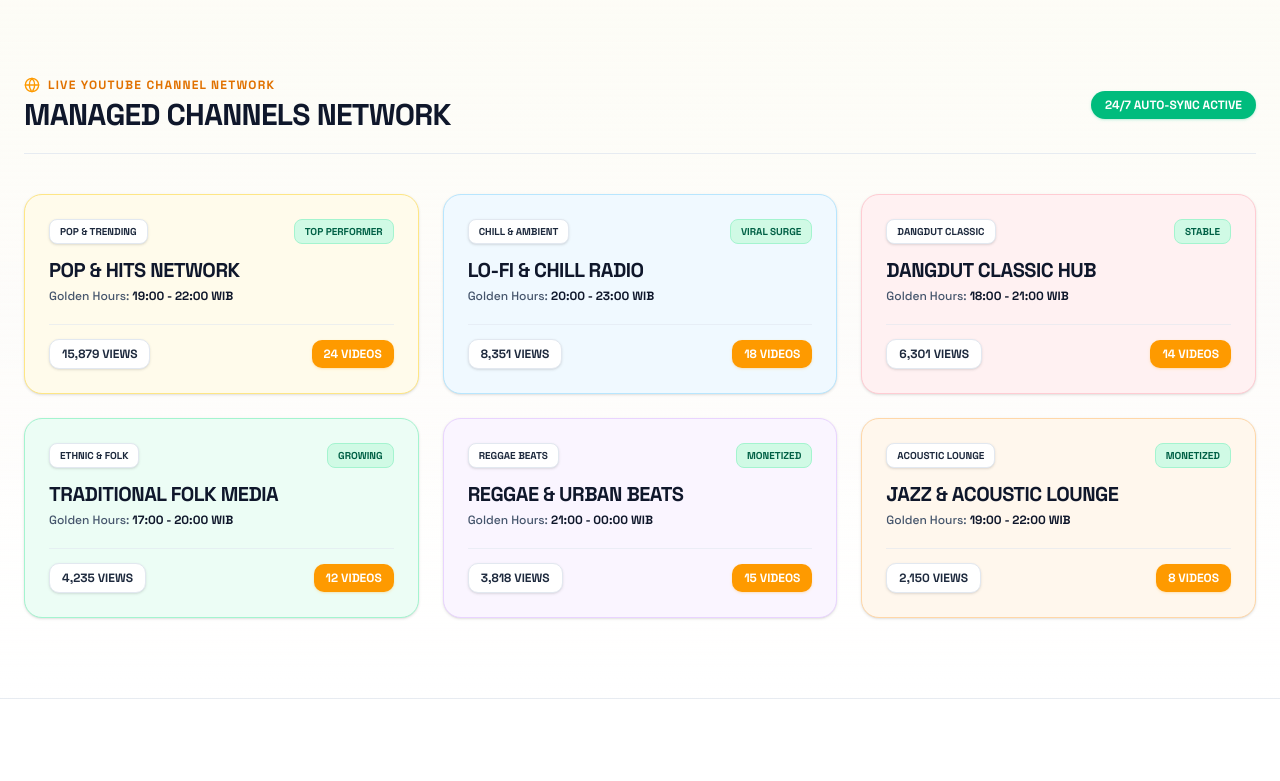
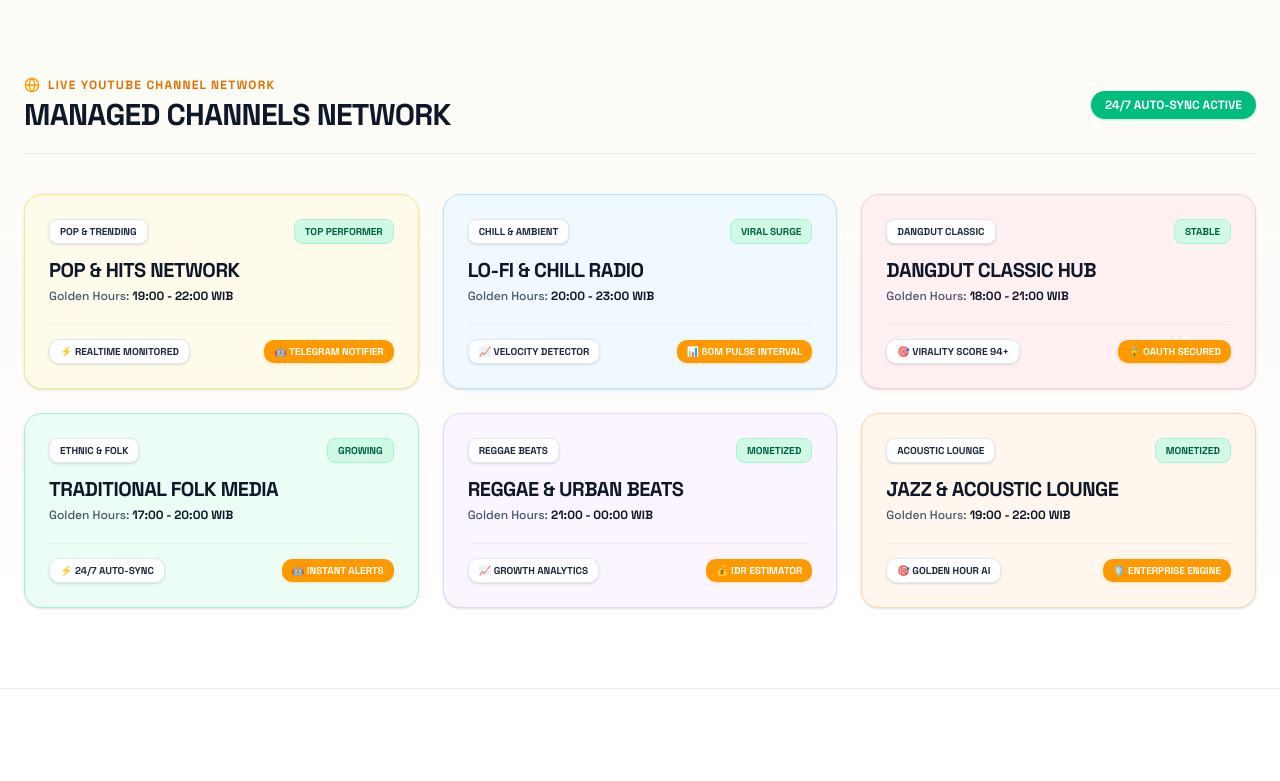
Before and after one commit to Audira141415/Audira-YT, a Next.js app in the folder frontend/: page / in a window 1280 px wide. Shown: the part 927-1708 px from the top of the page. Built offline with nearby package versions, Linux system fonts and the light colour scheme.

Commit message:
feat(landing): replace specific view/video numbers on channel showcase cards with clean global platform capability badges

```diff
--- a/frontend/src/app/page.tsx
+++ b/frontend/src/app/page.tsx
@@ -25,12 +25,12 @@ export default function LandingPage() {
   }, [])
 
   const channelsList = [
-    { name: "Pop & Hits Network", views: "15,879", videos: 24, bg: "bg-amber-50 border-amber-200", tag: "POP & TRENDING", status: "TOP PERFORMER", golden: "19:00 - 22:00 WIB" },
-    { name: "Lo-Fi & Chill Radio", views: "8,351", videos: 18, bg: "bg-sky-50 border-sky-200", tag: "CHILL & AMBIENT", status: "VIRAL SURGE", golden: "20:00 - 23:00 WIB" },
-    { name: "Dangdut Classic Hub", views: "6,301", videos: 14, bg: "bg-rose-50 border-rose-200", tag: "DANGDUT CLASSIC", status: "STABLE", golden: "18:00 - 21:00 WIB" },
-    { name: "Traditional Folk Media", views: "4,235", videos: 12, bg: "bg-emerald-50 border-emerald-200", tag: "ETHNIC & FOLK", status: "GROWING", golden: "17:00 - 20:00 WIB" },
-    { name: "Reggae & Urban Beats", views: "3,818", videos: 15, bg: "bg-purple-50 border-purple-200", tag: "REGGAE BEATS", status: "MONETIZED", golden: "21:00 - 00:00 WIB" },
-    { name: "Jazz & Acoustic Lounge", views: "2,150", videos: 8, bg: "bg-orange-50 border-orange-200", tag: "ACOUSTIC LOUNGE", status: "MONETIZED", golden: "19:00 - 22:00 WIB" },
+    { name: "Pop & Hits Network", feature1: "⚡ REALTIME MONITORED", feature2: "🤖 TELEGRAM NOTIFIER", bg: "bg-amber-50 border-amber-200", tag: "POP & TRENDING", status: "TOP PERFORMER", golden: "19:00 - 22:00 WIB" },
+    { name: "Lo-Fi & Chill Radio", feature1: "📈 VELOCITY DETECTOR", feature2: "📊 60M PULSE INTERVAL", bg: "bg-sky-50 border-sky-200", tag: "CHILL & AMBIENT", status: "VIRAL SURGE", golden: "20:00 - 23:00 WIB" },
+    { name: "Dangdut Classic Hub", feature1: "🎯 VIRALITY SCORE 94+", feature2: "🔒 OAUTH SECURED", bg: "bg-rose-50 border-rose-200", tag: "DANGDUT CLASSIC", status: "STABLE", golden: "18:00 - 21:00 WIB" },
+    { name: "Traditional Folk Media", feature1: "⚡ 24/7 AUTO-SYNC", feature2: "🤖 INSTANT ALERTS", bg: "bg-emerald-50 border-emerald-200", tag: "ETHNIC & FOLK", status: "GROWING", golden: "17:00 - 20:00 WIB" },
+    { name: "Reggae & Urban Beats", feature1: "📈 GROWTH ANALYTICS", feature2: "💰 IDR ESTIMATOR", bg: "bg-purple-50 border-purple-200", tag: "REGGAE BEATS", status: "MONETIZED", golden: "21:00 - 00:00 WIB" },
+    { name: "Jazz & Acoustic Lounge", feature1: "🎯 GOLDEN HOUR AI", feature2: "🛡️ ENTERPRISE ENGINE", bg: "bg-orange-50 border-orange-200", tag: "ACOUSTIC LOUNGE", status: "MONETIZED", golden: "19:00 - 22:00 WIB" },
   ]
 
   const faqs = [
@@ -196,7 +196,7 @@ export default function LandingPage() {
                     <h3 className="font-extrabold text-xl uppercase tracking-tight">Pop & Hits Network</h3>
                   </div>
                   <span className="bg-white text-amber-900 font-extrabold text-xs px-3 py-1.5 rounded-lg uppercase shadow-sm">
-                    15,879 VIEWS
+                    LIVE 24/7 ACTIVE
                   </span>
                 </div>
 
@@ -268,9 +268,9 @@ export default function LandingPage() {
                   <p className="text-xs font-medium text-slate-600">Golden Hours: <strong className="text-slate-900">{ch.golden}</strong></p>
                 </div>
 
-                <div className="mt-5 pt-3.5 border-t border-slate-200/60 flex justify-between items-center text-xs font-mono font-bold">
-                  <span className="bg-white text-slate-800 px-3 py-1.5 rounded-lg border border-slate-200 shadow-sm">{ch.views} VIEWS</span>
-                  <span className="bg-amber-500 text-white px-3 py-1.5 rounded-lg shadow-sm shadow-amber-500/20">{ch.videos} VIDEOS</span>
+                <div className="mt-5 pt-3.5 border-t border-slate-200/60 flex justify-between items-center text-[10px] font-mono font-bold">
+                  <span className="bg-white text-slate-800 px-2.5 py-1 rounded-lg border border-slate-200 shadow-sm">{ch.feature1}</span>
+                  <span className="bg-amber-500 text-white px-2.5 py-1 rounded-lg shadow-sm shadow-amber-500/20">{ch.feature2}</span>
                 </div>
               </div>
             ))}
```
